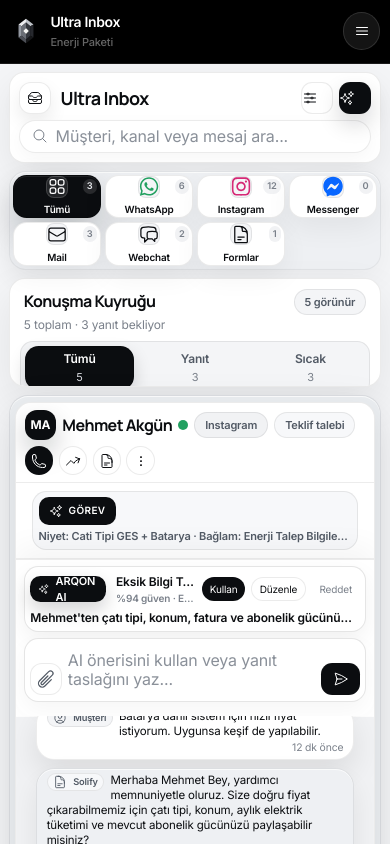
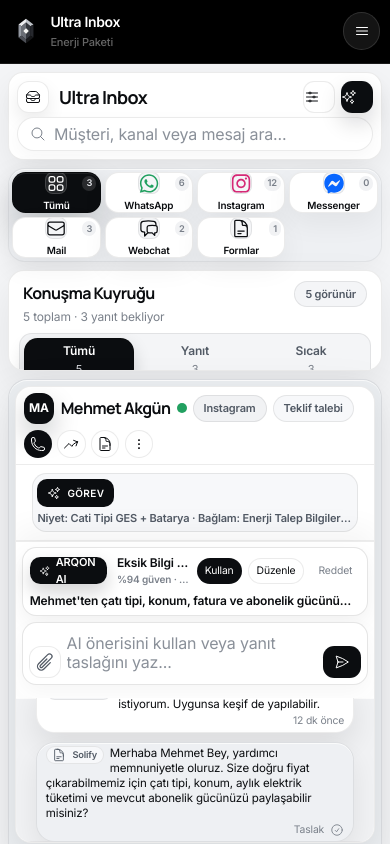
Before and after one commit to ULTRABRT/ultra-crm-panel, a Next.js app: page /inbox in a window 390 px wide. Shown: the top 844 px of the page. Built offline with nearby package versions, Linux system fonts and the light colour scheme.

Commit message:
fix(inbox): refine final mobile visual polish

```diff
--- a/app/globals.css
+++ b/app/globals.css
@@ -967,11 +967,11 @@
   .arqon-platform-card {
     align-items: center;
     flex-direction: column;
-    gap: 0.2rem;
-    height: 2.72rem;
+    gap: 0.16rem;
+    height: 2.58rem;
     justify-content: center;
     overflow: hidden;
-    padding: 0.22rem;
+    padding: 0.2rem;
     text-align: center;
   }
 
@@ -1006,17 +1006,17 @@
   }
 
   .arqon-inbox-page-final {
-    padding: 0.55rem;
+    padding: 0.5rem;
   }
 
   .arqon-inbox-commandbar-final {
     border-radius: 0.95rem;
-    padding: 0.55rem;
+    padding: 0.5rem;
   }
 
   .arqon-inbox-commandrow-final {
     align-items: center;
-    gap: 0.34rem;
+    gap: 0.3rem;
     grid-template-columns: minmax(0, 1fr) auto;
   }
 
@@ -1052,13 +1052,13 @@
   }
 
   .arqon-inbox-queue {
-    max-height: clamp(6.8rem, 13dvh, 7.35rem);
+    max-height: clamp(6.25rem, 12dvh, 6.85rem);
   }
 
   .arqon-conversation-command-head {
     min-height: auto;
     gap: 0.38rem;
-    padding: 0.45rem 0.55rem;
+    padding: 0.4rem 0.5rem;
   }
 
   .arqon-conversation-command-head > div:first-child {
@@ -1096,7 +1096,7 @@
   .arqon-mission-strip {
     gap: 0.26rem;
     grid-template-columns: 1fr;
-    padding: 0.32rem;
+    padding: 0.3rem;
   }
 
   .arqon-mission-status {
@@ -1113,12 +1113,12 @@
   }
 
   .arqon-ai-decision-strip {
-    padding: 0.36rem;
+    padding: 0.38rem 0.4rem;
   }
 
   .arqon-ai-decision-row {
     align-items: center;
-    gap: 0.3rem;
+    gap: 0.36rem;
     grid-template-columns: minmax(0, 1fr) auto;
   }
 
@@ -1138,8 +1138,8 @@
   }
 
   .arqon-ai-console-badge {
-    height: 1.62rem;
-    padding-inline: 0.5rem;
+    height: 1.68rem;
+    padding-inline: 0.55rem;
   }
 
   .arqon-ai-console-copy {
@@ -1153,7 +1153,7 @@
     -webkit-line-clamp: 1;
     -webkit-box-orient: vertical;
     overflow: hidden;
-    line-height: 0.95rem;
+    line-height: 1rem;
   }
 
   .arqon-ai-console-copy > div {
@@ -1161,13 +1161,13 @@
   }
 
   .arqon-ai-decision-strip button {
-    height: 1.55rem;
-    padding-inline: 0.48rem;
-    font-size: 0.625rem;
+    height: 1.62rem;
+    padding-inline: 0.5rem;
+    font-size: 0.65rem;
   }
 
   .arqon-reply-command-zone-final {
-    padding: 0.34rem 0.45rem 0.52rem;
+    padding: 0.3rem 0.42rem 0.44rem;
   }
 
   .arqon-message-bubble-card {
@@ -1175,8 +1175,8 @@
   }
 
   .arqon-message-stage-final {
-    min-height: clamp(7rem, 17dvh, 9rem);
-    max-height: clamp(7.5rem, 18dvh, 9.5rem);
+    min-height: clamp(6.4rem, 16dvh, 8.5rem);
+    max-height: clamp(6.8rem, 17dvh, 9rem);
   }
 
   .arqon-inbox-composer-v5 {
@@ -1184,7 +1184,7 @@
   }
 
   .arqon-inbox-composer-v5 textarea {
-    min-height: 2.12rem;
+    min-height: 2.05rem;
     line-height: 1.18rem;
     max-height: 6.5rem;
   }
```
